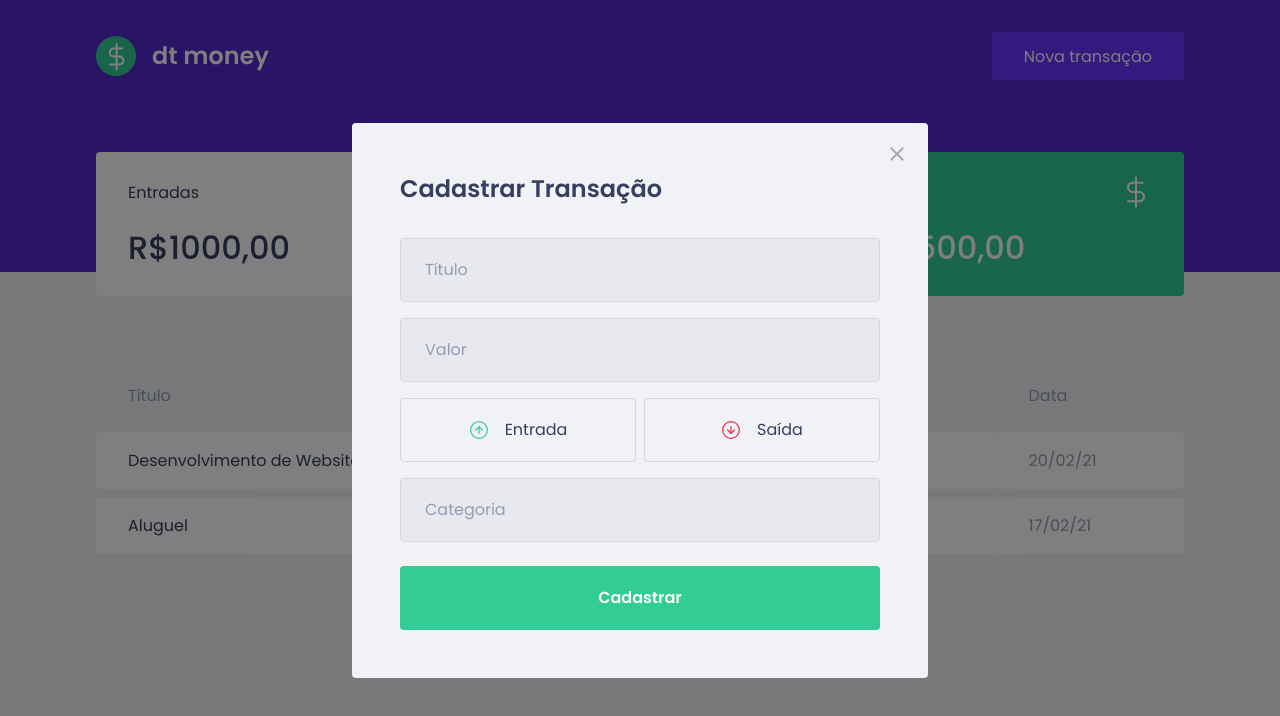
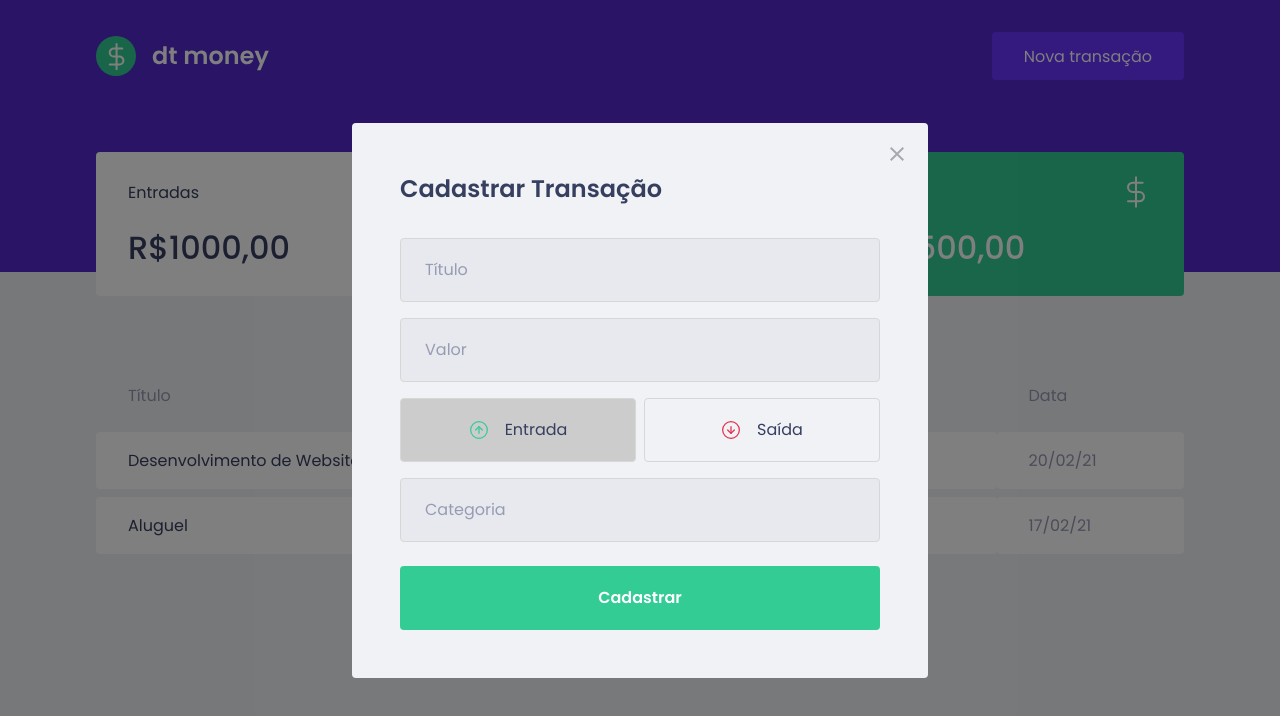
Before and after one commit to felipeevalerio/dtmoney, a React (Create React App) app: page / in a window 1280 px wide. Both pictures are taken after a click on the button "Nova transação". Shown: the top 716 px of the page. Built offline with nearby package versions, Linux system fonts and the light colour scheme; no server answers; what miragejs would draw is missing.

Commit message:
buttons-functionality

```diff
--- a/src/components/NewTransactionModal/index.tsx
+++ b/src/components/NewTransactionModal/index.tsx
@@ -1,9 +1,9 @@
-import React from "react";
+import React, { useState } from "react";
 import Modal from "react-modal";
 import closeImg from "../../assets/close.svg";
 import incomeImg from "../../assets/income.svg";
 import outcomeImg from "../../assets/outcome.svg";
-import {Container , TransactionTypeContainer } from "./styles";
+import {Container , RadioBox, TransactionTypeContainer } from "./styles";
 
 interface NewTransactionModalProps{
     isOpen:boolean;
@@ -11,6 +11,10 @@
 }
 
 export function NewTransactionModal({isOpen,onRequestClose}:NewTransactionModalProps){
+
+    const [type,setType] = useState("deposit");
+
+
     return (
         <Modal
             isOpen={isOpen}
@@ -36,21 +40,23 @@
             />
 
             <TransactionTypeContainer>
-                <button
+                <RadioBox
                     type="button"
-
+                    onClick={() => setType("deposit")}
+                    isActive={type === "deposit"}
                 >
                     <img src={incomeImg} alt="Entrada" />
                     <span>Entrada</span>
-                </button>
+                </RadioBox>
 
-                <button
+                <RadioBox
                     type="button"
-
+                    onClick={() => setType("withdraw")}
+                    isActive={type === "withdraw"}
                 >
                     <img src={outcomeImg} alt="Saída" />
                     <span>Saída</span>
-                </button>
+                </RadioBox>
             </TransactionTypeContainer>
 
             <input
--- a/src/components/NewTransactionModal/styles.ts
+++ b/src/components/NewTransactionModal/styles.ts
@@ -52,12 +52,19 @@
     grid-template-columns: repeat(2,1fr);
     gap: 0.5rem;
 
-    button{
+`;
+
+
+interface RadioBoxProps{
+    isActive: boolean;
+}
+
+export const RadioBox = styled.button<RadioBoxProps>`
     display: flex;
     height:4rem;
     border: 1px solid #d7d7d7;
     border-radius: 0.25rem;
-        background: transparent;
+    background: ${({isActive}) => isActive ? "#ccc" : "transparent"};
     align-items: center;
     justify-content: center;
 
@@ -78,5 +85,4 @@
         font-size:1rem;
         color: var(--text-title);
     }
-    }
-`;
+`
```
Lines whose indentation alone changed are shown as unchanged.
